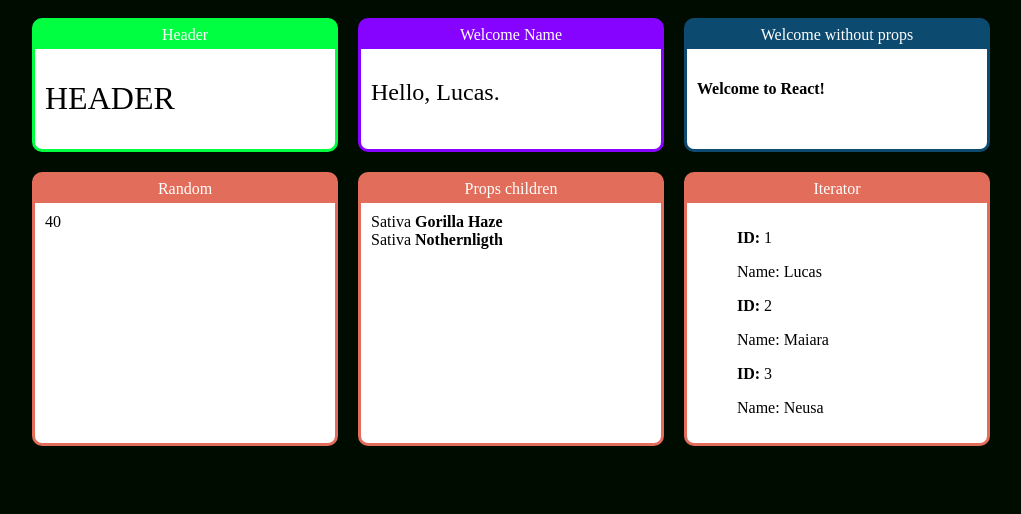
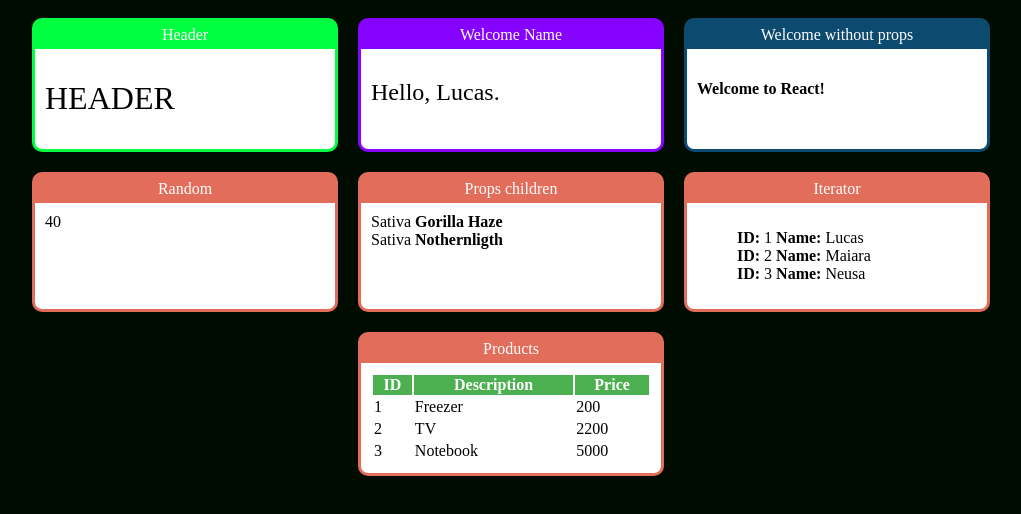
Before and after one commit to lucasfalm/react-training, a React (Create React App) app in the folder react-trainning/: page / in a window 1280 px wide. Shown: the top 514 px of the page, without its empty margins (129-1150 px from the left). Built offline with nearby package versions, Linux system fonts and the light colour scheme.

Commit message:
iterator chalange, products table

```diff
--- a/react-trainning/src/App.jsx
+++ b/react-trainning/src/App.jsx
@@ -7,6 +7,8 @@ import Card from './components/layout/Card'
 import Cannabis from './components/basics/Cannabis'
 import Weed from './components/basics/Weed'
 import Iterator from './components/rangeLists/Iterator'
+import Products from './components/rangeLists/Products'
+
 import './App.css'
 
 // simpliest way to write an arrow function
@@ -39,6 +41,10 @@ export default _ => // _ with 1 ignored param, could be (), or (props)
                 <Card title="Iterator" color="#e26d5a">
                     <Iterator />
                 </Card>
+
+                <Card title="Products" color="#e26d5a">
+                    <Products />
+                </Card>
             </div>
         </div>
 // no returns because the arrow implicitly returns the last evaluetade value
--- a/react-trainning/src/components/rangeLists/Iterator.jsx
+++ b/react-trainning/src/components/rangeLists/Iterator.jsx
@@ -5,14 +5,14 @@ export default _ => {
     const studentsLI = students.map((student) => {
         return (
             <li>
-                <strong>ID:</strong> { student.id }
-                <p> Name: { student.name }</p>
+                <strong> ID: </strong> { student.id }
+                <strong> Name: </strong> { student.name }
             </li>
         )
     })
 
     return (
-        <ul style={{listStyle:"none"}}>
+        <ul style= {{ listStyle:"none" }} >
             { studentsLI }
         </ul>
     )
--- /dev/null
+++ b/react-trainning/src/components/rangeLists/Products.css
@@ -0,0 +1,4 @@
+th {
+  background-color: #4CAF50;
+  color: white;
+}
--- /dev/null
+++ b/react-trainning/src/components/rangeLists/Products.jsx
@@ -0,0 +1,27 @@
+import React from 'react'
+import productsData from './data/products'
+import './Products.css'
+
+export default _ => {
+    const products = productsData.map((product) => {
+        return (
+            <tr>
+                <td>{ product.id }</td>
+                <td>{ product.name }</td>
+                <td>{ product.price }</td>
+            </tr>
+        )})
+
+    return(
+        <table width="100%">
+            <tr>
+                <th> ID </th>
+                <th> Description </th>
+                <th> Price </th>
+            </tr>
+
+            { products }
+
+        </table>
+    )
+}
--- /dev/null
+++ b/react-trainning/src/components/rangeLists/data/products.js
@@ -0,0 +1,5 @@
+export default [
+    { id: 1, name: "Freezer", price: 200 },
+    { id: 2, name: "TV", price: 2200 },
+    { id: 3, name: "Notebook", price: 5000 },
+]
```
